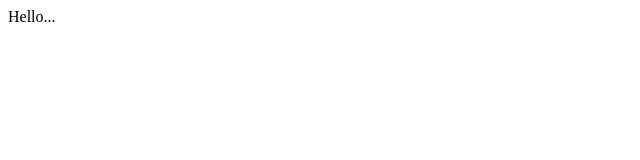
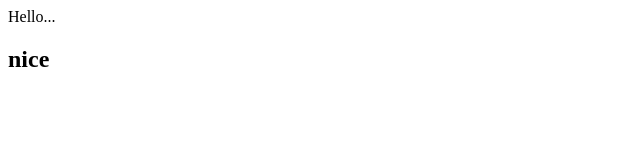
Before and after one commit to MadhukaH/My_First_repo, a plain HTML site: page index.html in a window 1280 px wide. Shown: the full height of the page, 0-640 px from the left. Drawn offline with Linux system fonts and the light colour scheme.

Commit message:
Update index.html
part 2

```diff
--- a/index.html
+++ b/index.html
@@ -9,5 +9,8 @@
     <h>
         Hello...
     </h>
+    <h2>
+        nice
+    </h2>
 </body>
 </html>
```
